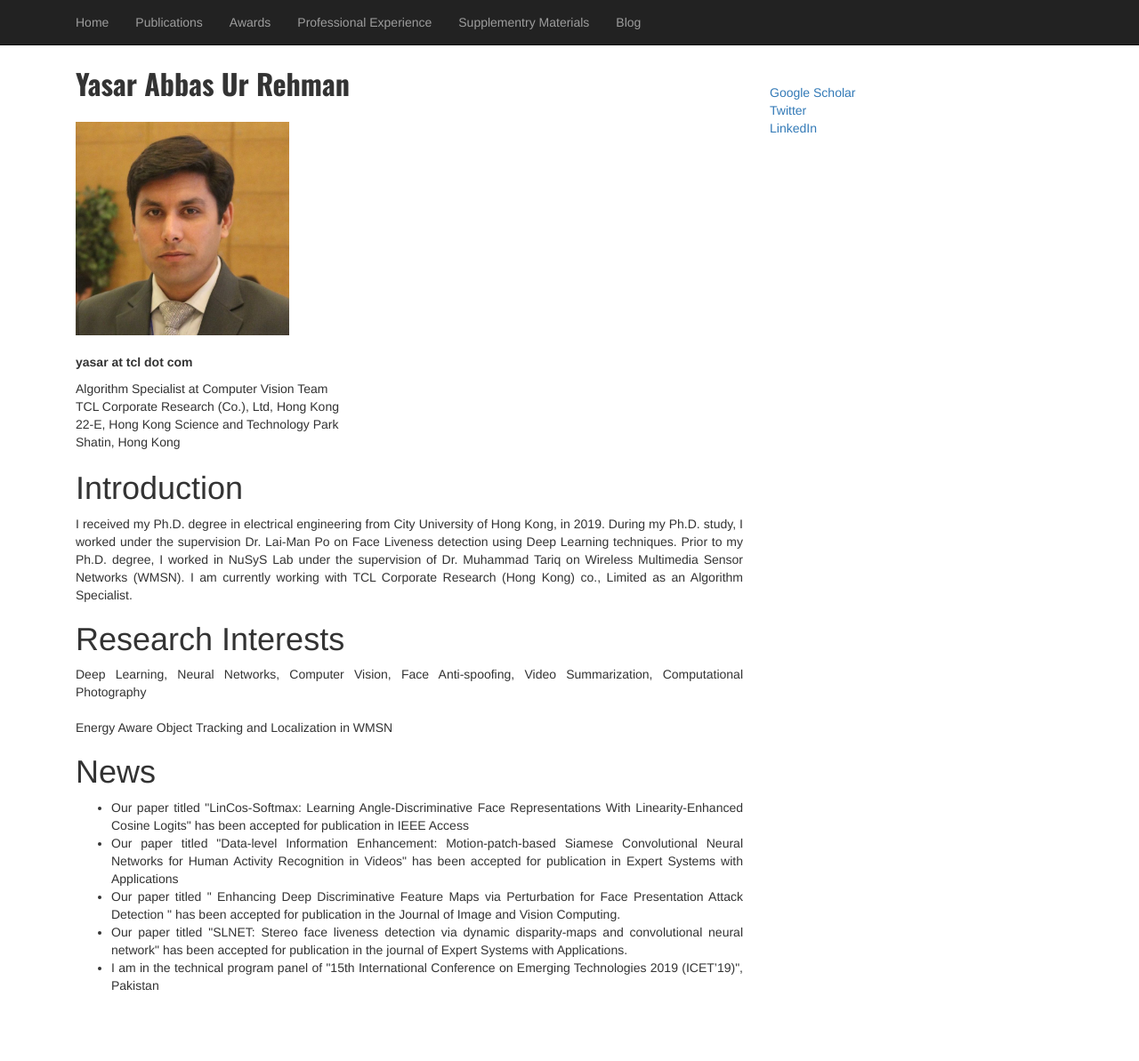
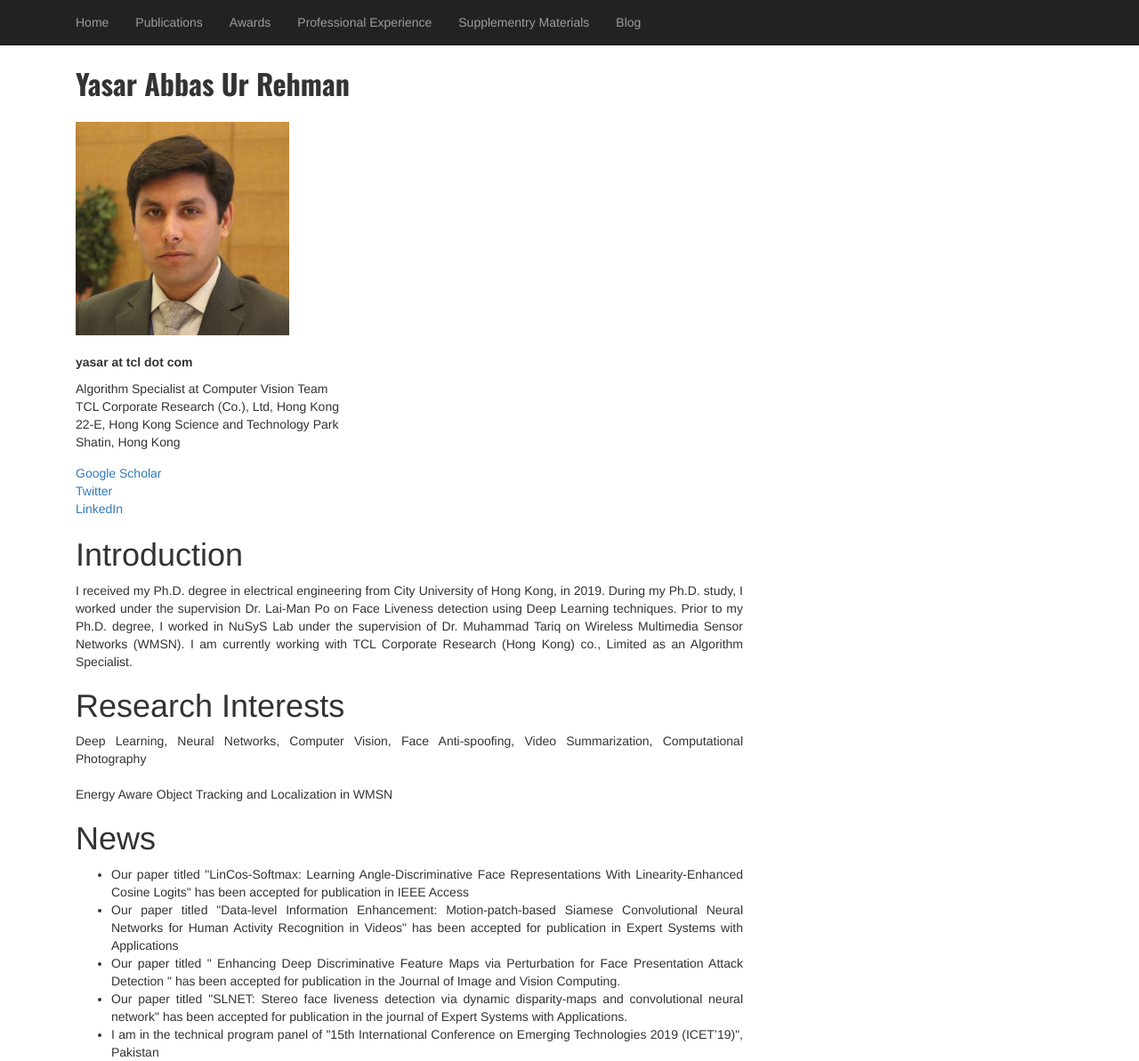
Before and after one commit to yasar-rehman/yasar, a Jekyll site: the page built from index.html, in a window 1280 px wide. Shown: the whole page at 89% size. Built offline with Jekyll 4.4.1, drawn with Linux system fonts in a browser that asks for light colours; before the commit the page ends 1118 px from its top, so only the background shows below that.

Commit message:
Update index.html

```diff
--- a/index.html
+++ b/index.html
@@ -11,7 +11,7 @@ title: yasar
 
                 <!-- Main Image -->
 
-		     <div class=col-md-3; col-sm-3>
+		     <div class=col-md-3; col-sm-3">
                		 <div style="font-family: 'Oswald', sans-serif; font-size: 32px;"><b>Yasar Abbas Ur Rehman</b></div><br>
 			  <div class="row"> <div class="col-md-8"><img class="img-responsive" src="images/my_profile.jpg" alt="" style="width:240px;height:240px;">
 				  </div></div><br>
@@ -22,6 +22,11 @@ title: yasar
                 		Shatin, Hong Kong<br>
                 		</p>
             		</div>
+		    <div class=col-md-3; col-sm-3" style="margin-top:2%">
+              		<dd><a href="https://scholar.google.com/citations?user=hDKFeWEAAAAJ&hl=en">Google Scholar</a></dd>
+              		<dd><a href="#">Twitter</a></dd>
+             		<dd><a href="#">LinkedIn</a></dd>
+            	    </div>
 
                 <div style="margin-top:3%; text-align:justify;">
 			<h1>Introduction</h1>
@@ -51,11 +56,3 @@ title: yasar
 			</p>
 		</div>
 	</div>
-
-
-
-<div class="col-md-4" style="margin-top:2%">
-              <dd><a href="https://scholar.google.com/citations?user=hDKFeWEAAAAJ&hl=en">Google Scholar</a></dd>
-              <dd><a href="#">Twitter</a></dd>
-              <dd><a href="#">LinkedIn</a></dd>
-            </div>
```
